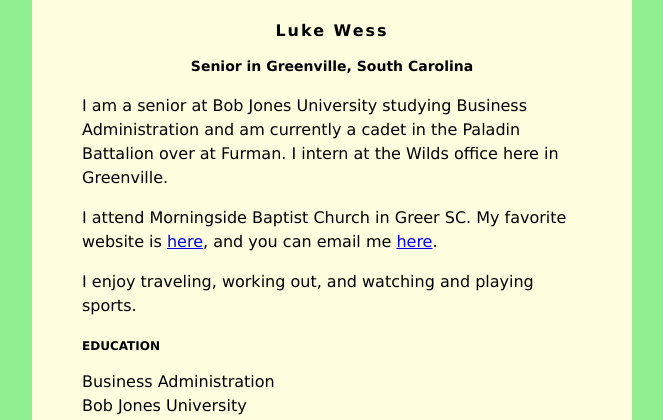
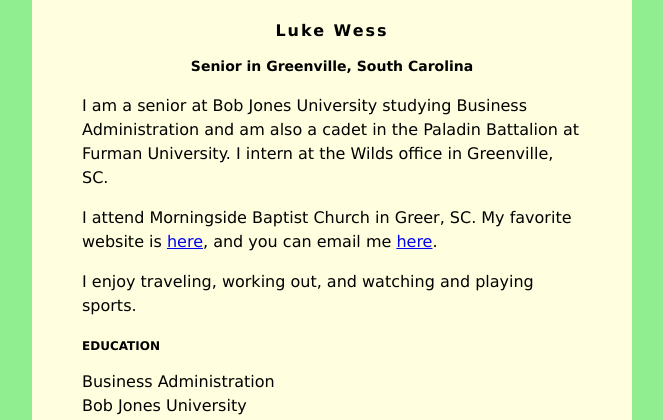
Before and after one commit to LukeWess22/LukeWess22.github.io, a plain HTML site: page index.html in a window 1280 px wide. Shown: the top 420 px of the page, without its empty margins (308-971 px from the left). Drawn offline with Linux system fonts and the light colour scheme.

Commit message:
Update index.html

```diff
--- a/index.html
+++ b/index.html
@@ -33,10 +33,9 @@ h3 {
         <h1>Luke Wess</h1>
         <h2>Senior in Greenville, South Carolina</h2>
 
-         <p>I am a senior at Bob Jones University studying Business Administration and am
-             currently a cadet in the Paladin Battalion over at Furman. I intern at the Wilds office here in Greenville.</p>
+         <p>I am a senior at Bob Jones University studying Business Administration and am also a cadet in the Paladin Battalion at Furman University. I intern at the Wilds office in Greenville, SC.</p>
          <p>
-            I attend Morningside Baptist Church in Greer SC. My favorite website is
+            I attend Morningside Baptist Church in Greer, SC. My favorite website is
             <a href="https://www.espn.com/">here</a>, and you can email me
             <a href="mailto:wwess611@students.bju.edu">here</a>.
          </p>
```
